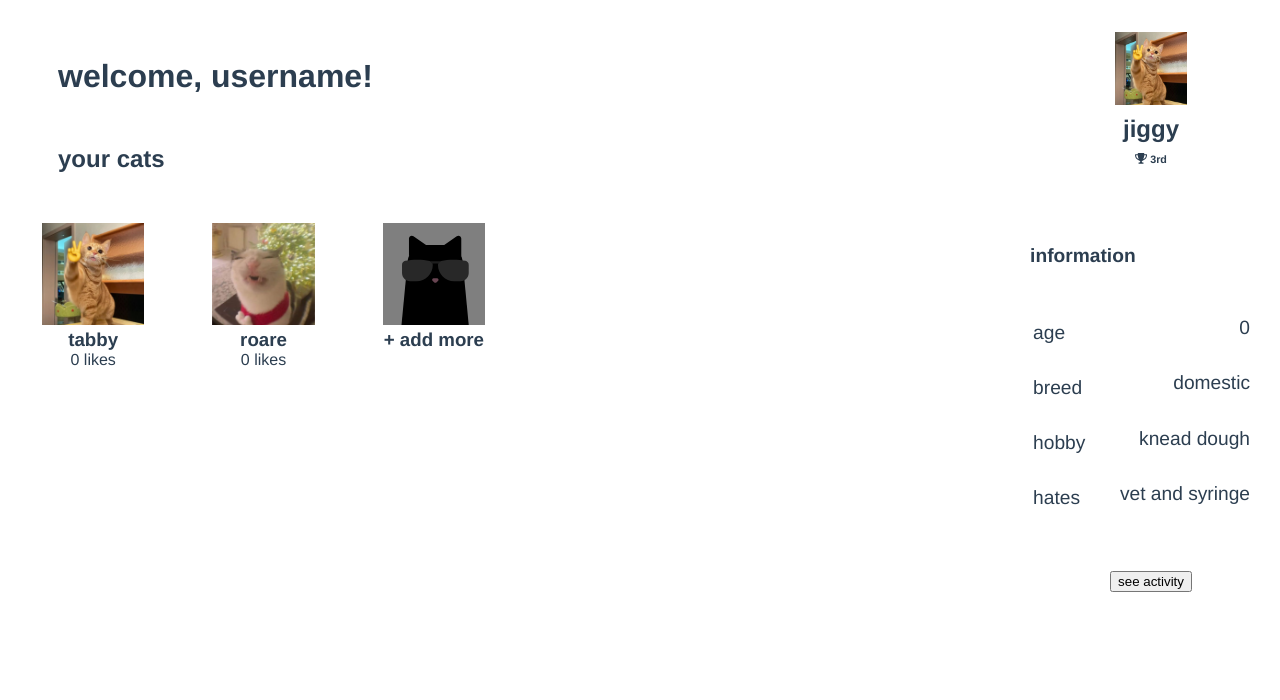
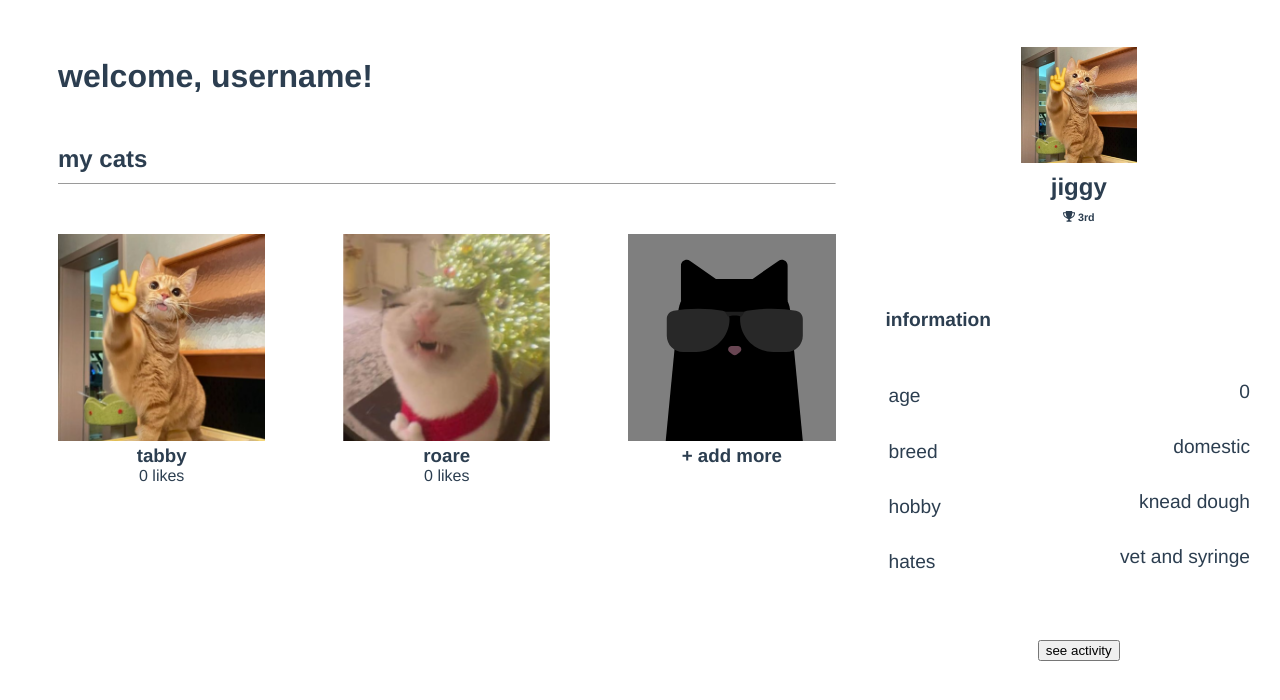
Before and after one commit to shaniashn/the-famous-cat, a Vue app: page /all-cats in a window 1280 px wide. Shown: the top 700 px of the page. Built offline with nearby package versions, Linux system fonts and the light colour scheme.

Commit message:
fix: revamp layout all cats

```diff
--- a/src/AllCats.vue
+++ b/src/AllCats.vue
@@ -1,8 +1,9 @@
 <template>
-  <div class="dashboard">
+  <div class="all-cats">
     <div class="welcome">
       <h1>welcome, username!</h1>
-      <h2>your cats</h2>
+      <h2>my cats</h2>
+      <hr>
       <div class="cats-gallery">
         <div class="card">
           <img src="./assets/cats/peace-cat.png" alt="">
@@ -14,7 +15,7 @@
           <h3>roare</h3>
           <p><span>0</span> likes</p>
         </div>
-        <div class="card">
+        <div class="blank">
           <img src="./assets/blankcat.svg" alt="">
           <h3>+ add more</h3>
         </div>
@@ -36,26 +37,47 @@ export default {
 </script>
 
 <style scoped>
-h1, h2 {
+h1 {
   text-align: start;
   margin: 50px;
+}
+
+h2 {
+  text-align: start;
+  margin: 0 50px 10px;
 }
 
 h3, .card p{
   margin: 0;
 }
 
+hr {
+  border-bottom: 0px solid #898989;
+  margin: 0 50px;
+}
+
 .cats-gallery {
   display: grid;
-  grid-template-columns: repeat(6, 1fr);
+  grid-template-columns: repeat(3, 1fr);
   row-gap: 50px;
+  column-gap: 10%;
+  margin: 50px;
 }
 
-.card img {
-  max-width: 60%;
+.card {
+  width: auto;
+  justify-self: baseline;
 }
 
-.dashboard {
+.card img, .blank{
+  max-width: 100%;
+}
+
+.card.blank {
+  width: 150px;
+}
+
+.all-cats {
   display: flex;
 }
 </style>
```
